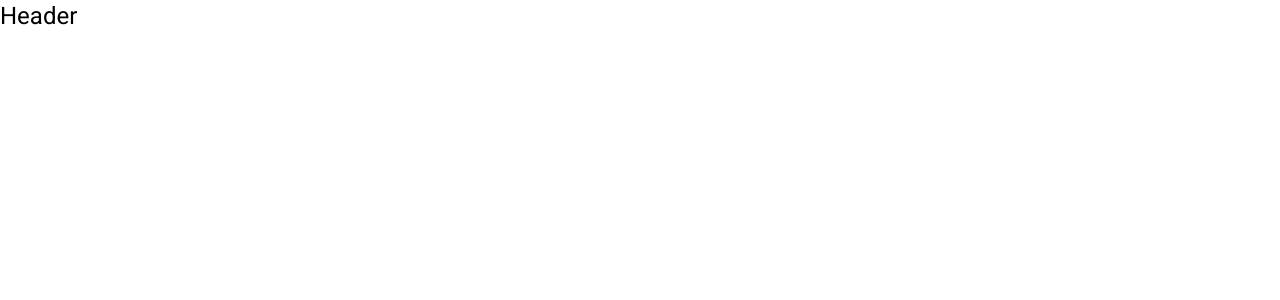
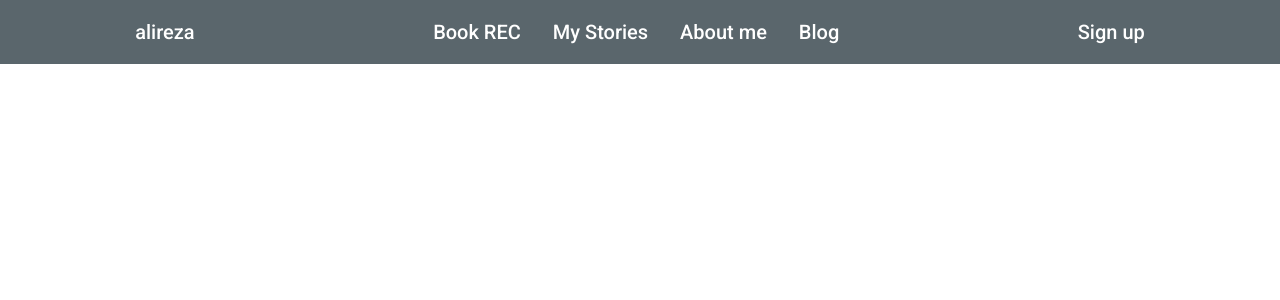
Before and after one commit to hannah68/personal-blog, an Angular app: page / in a window 1280 px wide. Shown: the top 300 px of the page. Built offline with nearby package versions, Linux system fonts and the light colour scheme.

Commit message:
create navigation menu

```diff
--- a/src/app/app.component.html
+++ b/src/app/app.component.html
@@ -1 +1,2 @@
 <app-header></app-header>
+<!-- <app-main-nav></app-main-nav> -->
--- /dev/null
+++ b/src/app/header/header.component.css
@@ -0,0 +1,10 @@
+.navbar-groups{
+    width: 100%;
+    display: flex;
+    justify-content: space-around;
+}
+
+.navbar-items{
+    display: flex;
+    gap: 2rem;
+}
--- a/src/app/header/header.component.html
+++ b/src/app/header/header.component.html
@@ -1 +1,12 @@
-<h1>Header</h1>
+<mat-toolbar color="primary">
+    <div class="navbar-groups">
+        <span>alireza</span>
+        <div class="navbar-items">
+            <span>Book REC</span>
+            <span>My Stories</span>
+            <span>About me</span>
+            <span>Blog</span>
+        </div>
+        <span>Sign up</span>
+    </div>
+</mat-toolbar>
--- a/src/app/header/header.component.ts
+++ b/src/app/header/header.component.ts
@@ -2,7 +2,8 @@ import { Component } from "@angular/core";
 
 @Component({
     selector: 'app-header',
-    templateUrl: './header.component.html'
+    templateUrl: './header.component.html',
+    styleUrls: ['./header.component.css'],
 })
 
 export class HeaderComponent {
```
Also changed, not shown: src/app/app.module.ts (+18 -3 lines).
